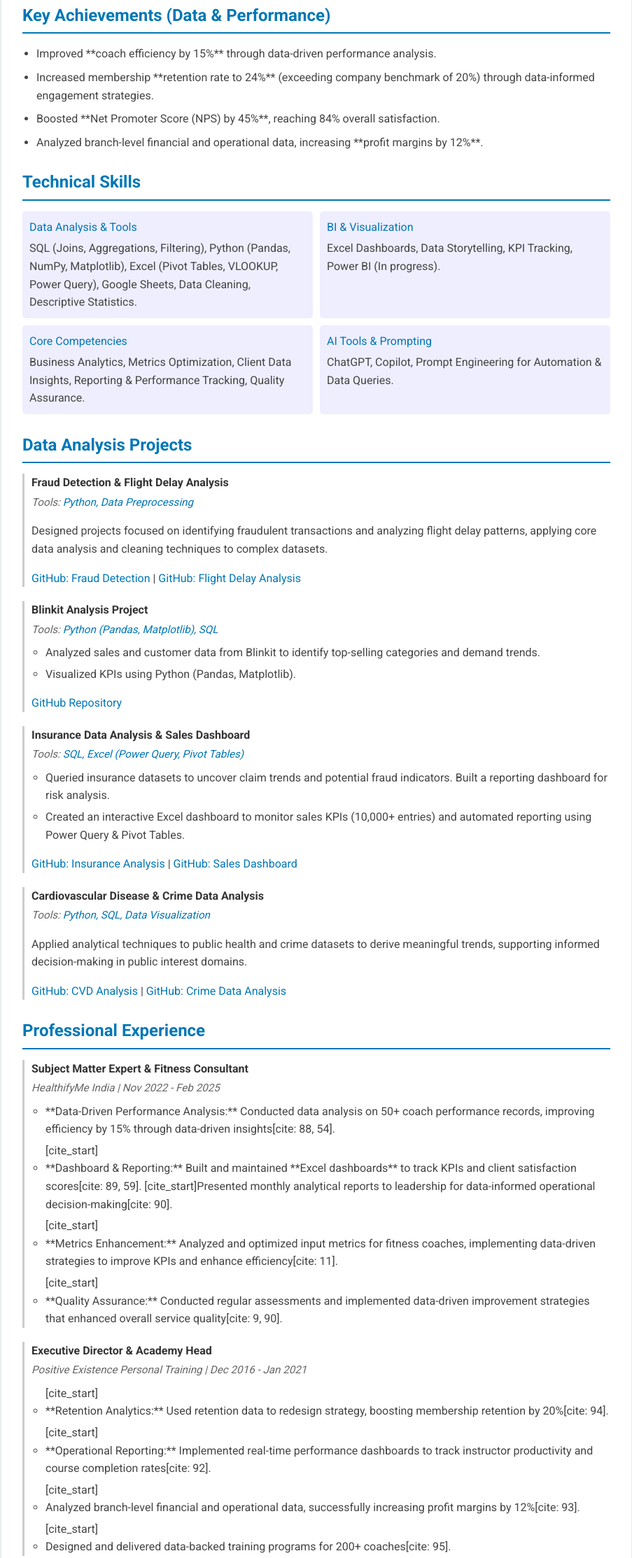
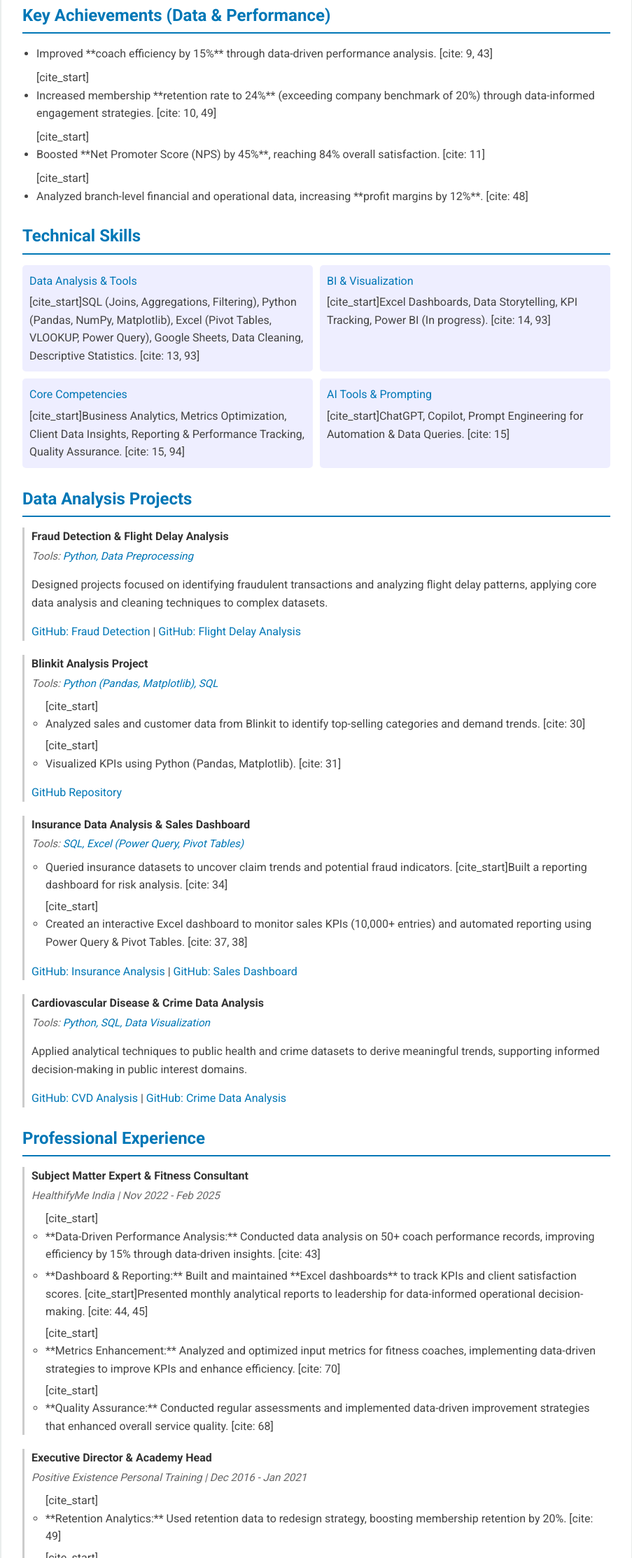
Before and after one commit to rakeshaamalepatil/resume, a plain HTML site: page index.html in a window 1280 px wide. Shown: the part 486-2713 px from the top of the page at 70% size, without its empty margins (188-1091 px from the left). Drawn offline with Linux system fonts and the light colour scheme.

Commit message:
index.html

```diff
--- a/index.html
+++ b/index.html
@@ -246,10 +246,10 @@
             <section>
                 <h2>Key Achievements (Data & Performance)</h2>
                 <ul class="achievement-list">
-                    <li>Improved **coach efficiency by 15%** through data-driven performance analysis.</li>
-                    <li>Increased membership **retention rate to 24%** (exceeding company benchmark of 20%) through data-informed engagement strategies.</li>
-                    <li>Boosted **Net Promoter Score (NPS) by 45%**, reaching 84% overall satisfaction.</li>
-                    <li>Analyzed branch-level financial and operational data, increasing **profit margins by 12%**.</li>
+                    <li>Improved **coach efficiency by 15%** through data-driven performance analysis. [cite: 9, 43]</li>
+                    [cite_start]<li>Increased membership **retention rate to 24%** (exceeding company benchmark of 20%) through data-informed engagement strategies. [cite: 10, 49]</li>
+                    [cite_start]<li>Boosted **Net Promoter Score (NPS) by 45%**, reaching 84% overall satisfaction. [cite: 11]</li>
+                    [cite_start]<li>Analyzed branch-level financial and operational data, increasing **profit margins by 12%**. [cite: 48]</li>
                 </ul>
             </section>
 
@@ -258,19 +258,19 @@
                 <div class="skills-grid">
                     <div class="skill-category">
                         <strong>Data Analysis & Tools</strong>
-                        SQL (Joins, Aggregations, Filtering), Python (Pandas, NumPy, Matplotlib), Excel (Pivot Tables, VLOOKUP, Power Query), Google Sheets, Data Cleaning, Descriptive Statistics.
+                        [cite_start]SQL (Joins, Aggregations, Filtering), Python (Pandas, NumPy, Matplotlib), Excel (Pivot Tables, VLOOKUP, Power Query), Google Sheets, Data Cleaning, Descriptive Statistics. [cite: 13, 93]
                     </div>
                     <div class="skill-category">
                         <strong>BI & Visualization</strong>
-                        Excel Dashboards, Data Storytelling, KPI Tracking, Power BI (In progress).
+                        [cite_start]Excel Dashboards, Data Storytelling, KPI Tracking, Power BI (In progress). [cite: 14, 93]
                     </div>
                     <div class="skill-category">
                         <strong>Core Competencies</strong>
-                        Business Analytics, Metrics Optimization, Client Data Insights, Reporting & Performance Tracking, Quality Assurance.
+                        [cite_start]Business Analytics, Metrics Optimization, Client Data Insights, Reporting & Performance Tracking, Quality Assurance. [cite: 15, 94]
                     </div>
                     <div class="skill-category">
                         <strong>AI Tools & Prompting</strong>
-                        ChatGPT, Copilot, Prompt Engineering for Automation & Data Queries.
+                        [cite_start]ChatGPT, Copilot, Prompt Engineering for Automation & Data Queries. [cite: 15]
                     </div>
                 </div>
             </section>
@@ -289,8 +289,8 @@
                     <div class="project-title">Blinkit Analysis Project</div>
                     <div class="project-tools">Tools: <span class="tools">Python (Pandas, Matplotlib), SQL</span></div>
                     <ul>
-                        <li>Analyzed sales and customer data from Blinkit to identify top-selling categories and demand trends.</li>
-                        <li>Visualized KPIs using Python (Pandas, Matplotlib).</li>
+                        [cite_start]<li>Analyzed sales and customer data from Blinkit to identify top-selling categories and demand trends. [cite: 30]</li>
+                        [cite_start]<li>Visualized KPIs using Python (Pandas, Matplotlib). [cite: 31]</li>
                     </ul>
                     <a href="https://github.com/rakeshaamalepatil/Blinkit-Analysis-Project" target="_blank">GitHub Repository</a>
                 </div>
@@ -299,8 +299,8 @@
                     <div class="project-title">Insurance Data Analysis & Sales Dashboard</div>
                     <div class="project-tools">Tools: <span class="tools">SQL, Excel (Power Query, Pivot Tables)</span></div>
                     <ul>
-                        <li>Queried insurance datasets to uncover claim trends and potential fraud indicators. Built a reporting dashboard for risk analysis.</li>
-                        <li>Created an interactive Excel dashboard to monitor sales KPIs (10,000+ entries) and automated reporting using Power Query & Pivot Tables.</li>
+                        <li>Queried insurance datasets to uncover claim trends and potential fraud indicators. [cite_start]Built a reporting dashboard for risk analysis. [cite: 34]</li>
+                        [cite_start]<li>Created an interactive Excel dashboard to monitor sales KPIs (10,000+ entries) and automated reporting using Power Query & Pivot Tables. [cite: 37, 38]</li>
                     </ul>
                     <a href="https://github.com/rakeshaamalepatil/Insurance_Data_Analysis_Project" target="_blank">GitHub: Insurance Analysis</a> |
                     <a href="https://github.com/rakeshaamalepatil/sales-dashboard" target="_blank">GitHub: Sales Dashboard</a>
@@ -322,10 +322,10 @@
                     <div class="job-title">Subject Matter Expert & Fitness Consultant</div>
                     <div class="company-name">HealthifyMe India | Nov 2022 - Feb 2025</div>
                     <ul>
-                        <li>**Data-Driven Performance Analysis:** Conducted data analysis on 50+ coach performance records, improving efficiency by 15% through data-driven insights[cite: 88, 54].</li>
-                        [cite_start]<li>**Dashboard & Reporting:** Built and maintained **Excel dashboards** to track KPIs and client satisfaction scores[cite: 89, 59]. [cite_start]Presented monthly analytical reports to leadership for data-informed operational decision-making[cite: 90].</li>
-                        [cite_start]<li>**Metrics Enhancement:** Analyzed and optimized input metrics for fitness coaches, implementing data-driven strategies to improve KPIs and enhance efficiency[cite: 11].</li>
-                        [cite_start]<li>**Quality Assurance:** Conducted regular assessments and implemented data-driven improvement strategies that enhanced overall service quality[cite: 9, 90].</li>
+                        [cite_start]<li>**Data-Driven Performance Analysis:** Conducted data analysis on 50+ coach performance records, improving efficiency by 15% through data-driven insights. [cite: 43]</li>
+                        <li>**Dashboard & Reporting:** Built and maintained **Excel dashboards** to track KPIs and client satisfaction scores. [cite_start]Presented monthly analytical reports to leadership for data-informed operational decision-making. [cite: 44, 45]</li>
+                        [cite_start]<li>**Metrics Enhancement:** Analyzed and optimized input metrics for fitness coaches, implementing data-driven strategies to improve KPIs and enhance efficiency. [cite: 70]</li>
+                        [cite_start]<li>**Quality Assurance:** Conducted regular assessments and implemented data-driven improvement strategies that enhanced overall service quality. [cite: 68]</li>
                     </ul>
                 </div>
 
@@ -333,10 +333,10 @@
                     <div class="job-title">Executive Director & Academy Head</div>
                     <div class="company-name">Positive Existence Personal Training | Dec 2016 - Jan 2021</div>
                     <ul>
-                        [cite_start]<li>**Retention Analytics:** Used retention data to redesign strategy, boosting membership retention by 20%[cite: 94].</li>
-                        [cite_start]<li>**Operational Reporting:** Implemented real-time performance dashboards to track instructor productivity and course completion rates[cite: 92].</li>
-                        [cite_start]<li>Analyzed branch-level financial and operational data, successfully increasing profit margins by 12%[cite: 93].</li>
-                        [cite_start]<li>Designed and delivered data-backed training programs for 200+ coaches[cite: 95].</li>
+                        [cite_start]<li>**Retention Analytics:** Used retention data to redesign strategy, boosting membership retention by 20%. [cite: 49]</li>
+                        [cite_start]<li>**Operational Reporting:** Implemented real-time performance dashboards to track instructor productivity and course completion rates. [cite: 47]</li>
+                        [cite_start]<li>Analyzed branch-level financial and operational data, successfully increasing profit margins by 12%. [cite: 48]</li>
+                        [cite_start]<li>Designed and delivered data-backed training programs for 200+ coaches. [cite: 50]</li>
                     </ul>
                 </div>
 
@@ -344,9 +344,9 @@
                     <div class="job-title">Operations Manager & Fitness Academy Head</div>
                     <div class="company-name">Fiber Fitness Solutions | Jun 2014 - Aug 2016</div>
                     <ul>
-                        [cite_start]<li>Designed data-driven training programs based on analysis of client performance datasets[cite: 97].</li>
-                        [cite_start]<li>Conducted participant performance analysis for programs, optimizing retention[cite: 99].</li>
-                        [cite_start]<li>Developed Standard Operating Procedures (SOPs) for reporting and data tracking across multiple locations[cite: 100].</li>
+                        [cite_start]<li>Designed data-driven training programs based on analysis of client performance datasets. [cite: 52]</li>
+                        [cite_start]<li>Conducted participant performance analysis for programs, optimizing retention. [cite: 54]</li>
+                        [cite_start]<li>Developed Standard Operating Procedures (SOPs) for reporting and data tracking across multiple locations. [cite: 55]</li>
                     </ul>
                 </div>
             </section>
@@ -355,15 +355,15 @@
                 <h2>Education & Certifications</h2>
                 <div class="education-item">
                     <strong>Data Analyst Master Program</strong> (In Progress, Expected 2025)
-                    <p>Simplilearn | [cite_start]Mastering Excel, MySQL, Python, R, Power BI [cite: 63, 25]</p>
+                    <p>Simplilearn | Mastering Excel, MySQL, Python, R, Power BI</p>
                 </div>
                 <div class="education-item">
                     <strong>Bachelor of Commerce</strong>
-                    <p>Savitribai Phule Pune University, Pune, India | [cite_start]2003-04 [cite: 62, 26]</p>
+                    <p>Savitribai Phule Pune University, Pune, India | 2003-04</p>
                 </div>
                 <div class="education-item">
                     <strong>Select Certifications</strong>
-                    [cite_start]<p>Business Analytics with Excel [cite: 66][cite_start], Applied Data Science with Python [cite: 68][cite_start], Prompt Engineering Applications [cite: 70][cite_start], PG Certification in Fitness Management[cite: 31].</p>
+                    <p>Business Analytics with Excel, Applied Data Science with Python, Prompt Engineering Applications, PG Certification in Fitness Management.</p>
                 </div>
             </section>
         </main>
```
